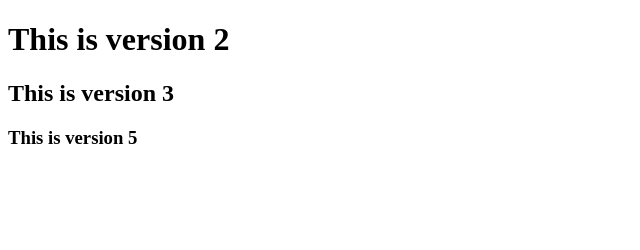
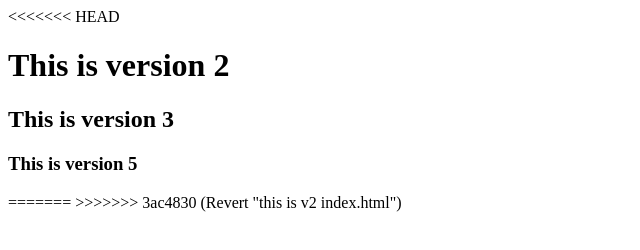
Before and after one commit to um-ex/myProfile, a plain HTML site: page index.html in a window 1280 px wide. Shown: the whole page, without its empty margins (0-640 px from the left). Drawn offline with Linux system fonts and the light colour scheme.

```diff
--- a/index.html
+++ b/index.html
@@ -6,9 +6,13 @@
 	<title>Resume</title>
 </head>
 <body>
+<<<<<<< HEAD
 		<h1> This is version 2 </h1>
 		<h2> This is version 3 </h2>
 		<h3> This is version 5 </h3>
+=======
+
+>>>>>>> 3ac4830 (Revert "this is v2 index.html")
 </body>
 
 </html>
```
